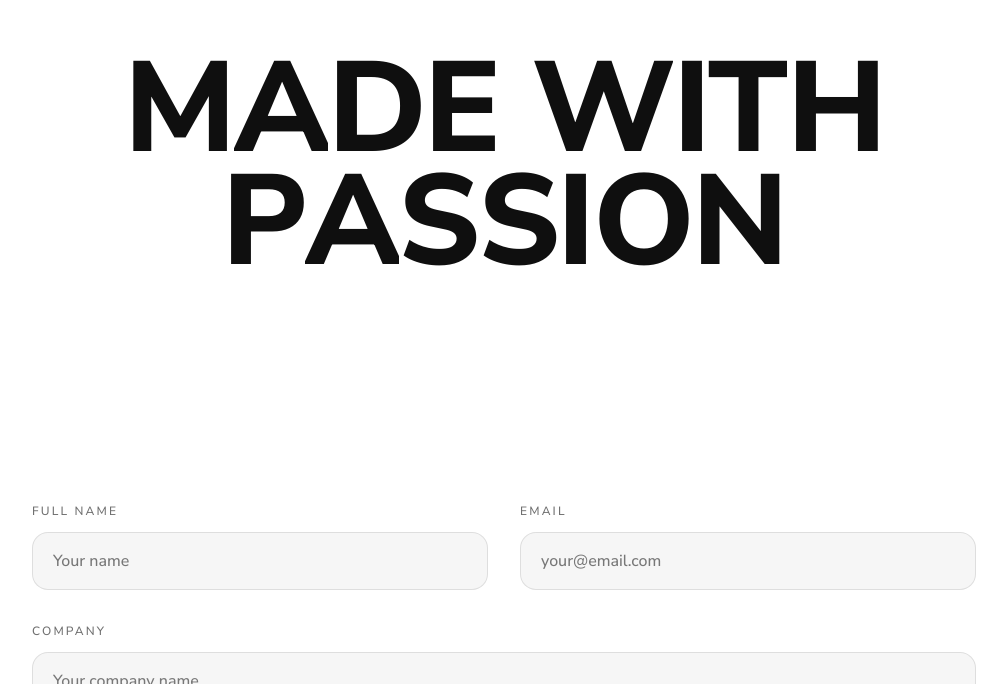
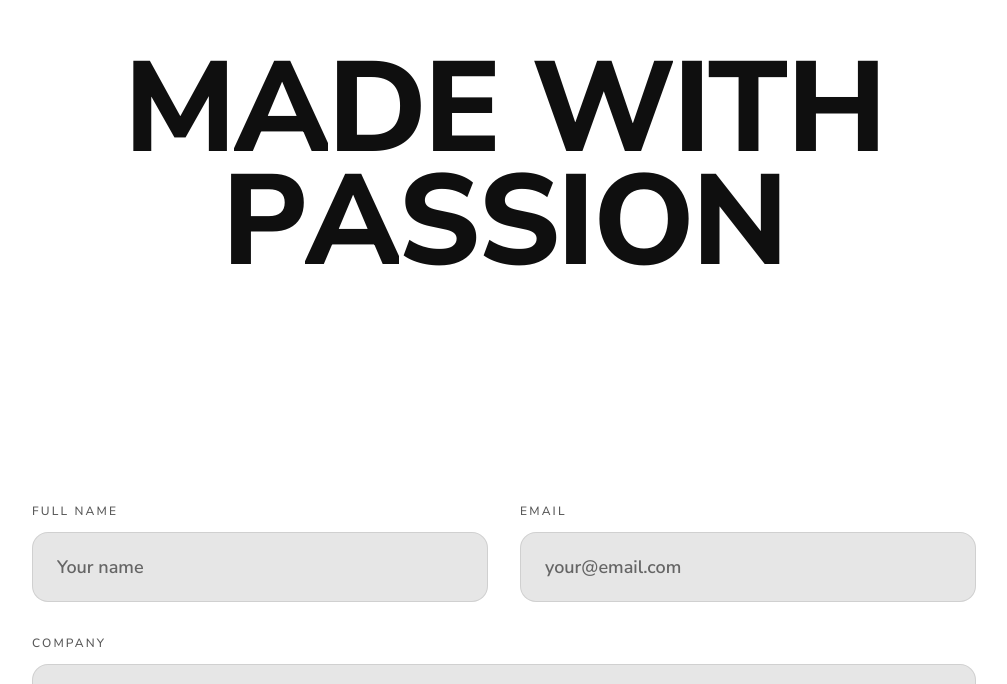
Before and after one commit to ndourmotion-art/thefabrique, a React (Vite) app: page / in a window 1280 px wide. Shown: the part 11316-12000 px from the top of the page, without its empty margins (136-1143 px from the left). Built offline with nearby package versions, Linux system fonts and the light colour scheme; the HTML template or start-up script is replaced by a standard one.

Commit message:
Changes
Co-authored-by: ndourmotion-art <277729954+ndourmotion-art@users.noreply.github.com>

```diff
--- a/src/components/clever/ContactCTA.tsx
+++ b/src/components/clever/ContactCTA.tsx
@@ -8,8 +8,8 @@ export const ContactCTA = () => {
   const [fileName, setFileName] = useState<string | null>(null);
 
   const inputClass =
-    "w-full rounded-2xl bg-muted/60 border border-foreground/10 px-5 py-4 text-base text-foreground font-medium placeholder:text-foreground/55 focus:outline-none focus:ring-2 focus:ring-primary/40 focus:border-transparent transition";
-  const labelClass = "block eyebrow text-foreground/60 mb-3";
+    "w-full rounded-2xl bg-foreground/10 border border-foreground/10 px-6 py-5 text-lg text-foreground font-semibold placeholder:text-foreground/60 focus:outline-none focus:ring-2 focus:ring-primary/40 focus:border-transparent transition";
+  const labelClass = "block eyebrow text-foreground/70 mb-3 font-semibold";
 
   return (
     <section id="contact" className="py-24 md:py-32">
```
